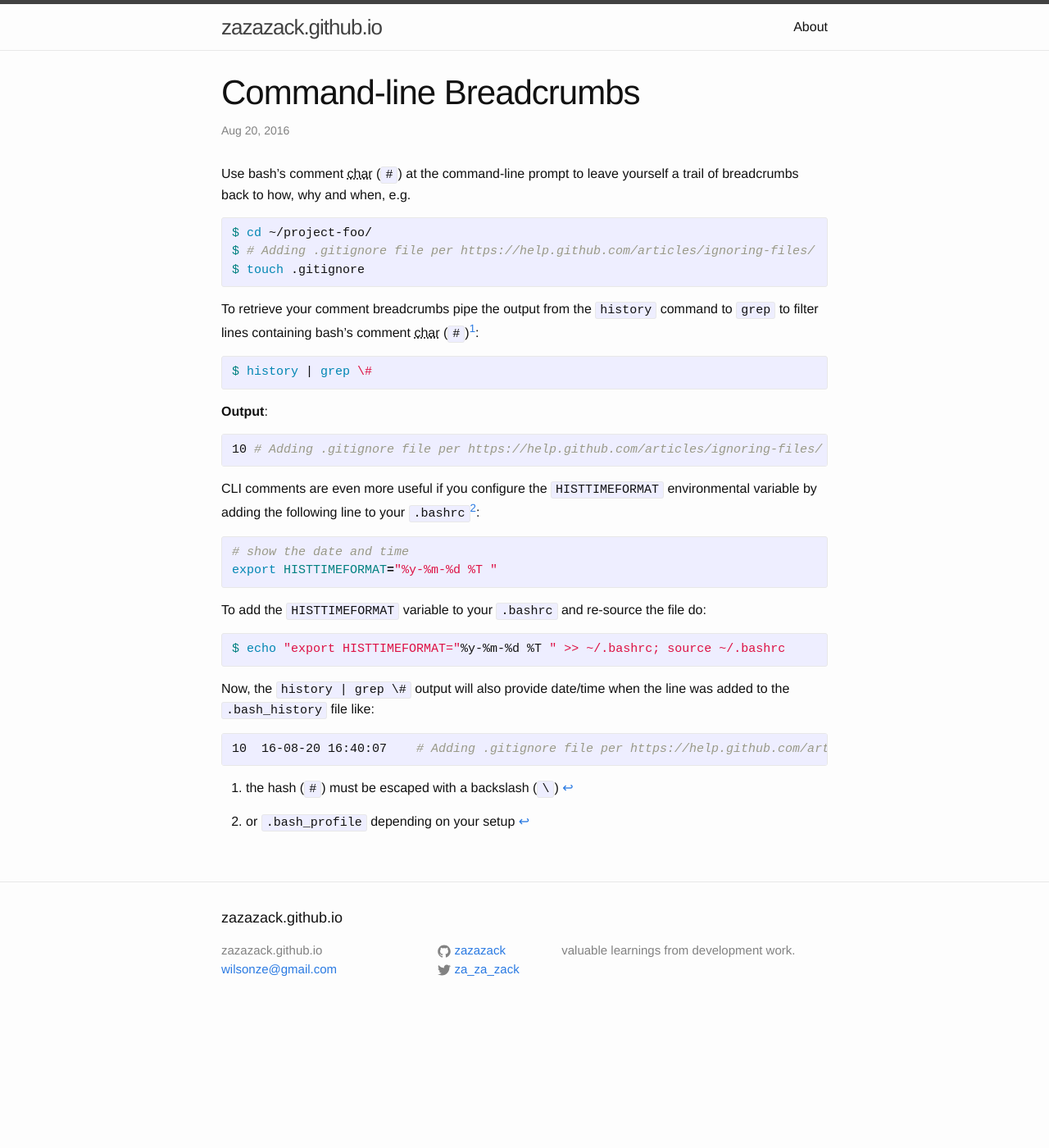
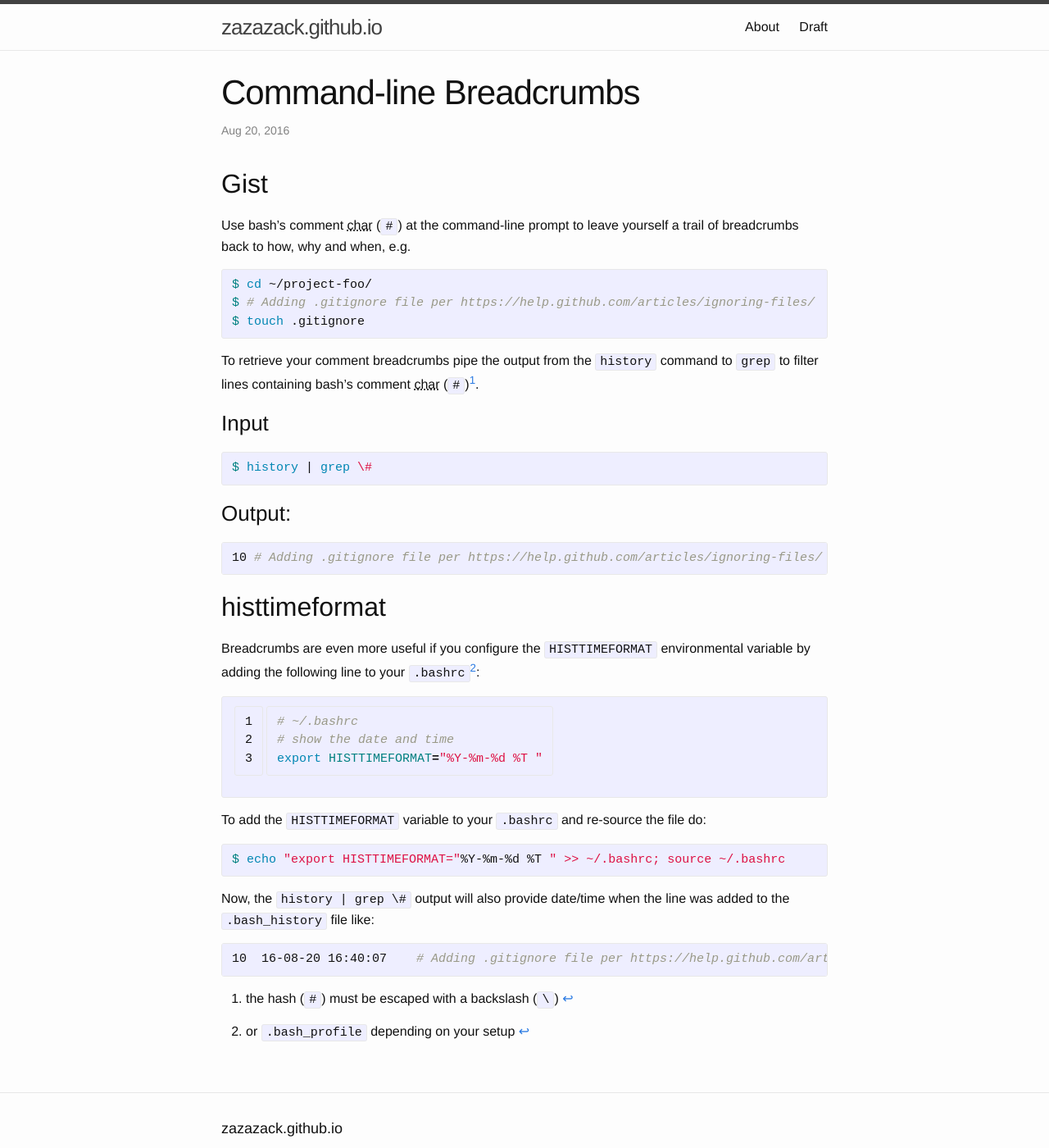
Before and after one commit to gitter-badger/zazazack.github.io, a Jekyll site: the page built from _posts/2016-08-20-command-line-breadcrumbs.markdown, in a window 1280 px wide and 1400 px high. Shown: the whole window at 82% size. Built offline with Jekyll 4.4.1, drawn with Linux system fonts in a browser that asks for light colours.

Commit message:
Added _drafts folder

```diff
--- a/_posts/2016-08-20-command-line-breadcrumbs.markdown
+++ b/_posts/2016-08-20-command-line-breadcrumbs.markdown
@@ -2,8 +2,20 @@
 layout: post
 title:  "Command-line Breadcrumbs"
 date:   2016-08-20 16:11:59 -0500
-categories: command-line, productivity
+categories:
+    - productivity
+    - organization
+tags:
+    - command-line
+    - cli
+    - dev
+    - terminal
+    - linux
+    - unix
+    - gtd
 ---
+
+## Gist
 
 Use bash's comment char (`#`) at the command-line prompt to leave yourself a trail of breadcrumbs back to how, why and when, e.g.
 
@@ -13,7 +25,9 @@ $ # Adding .gitignore file per https://help.github.com/articles/ignoring-files/
 $ touch .gitignore
 {% endhighlight %}
 
-To retrieve your comment breadcrumbs pipe the output from the `history` command to `grep` to filter lines containing bash's comment char (`#`)[^backslashEscapes]:
+To retrieve your comment breadcrumbs pipe the output from the `history` command to `grep` to filter lines containing bash's comment char (`#`)[^backslashEscapes].
+
+### Input
 
 {% highlight bash %}
 $ history | grep \#
@@ -23,23 +37,26 @@ $ history | grep \#
 
 *[char]: character
 
-**Output**:
+### Output:
 
 {% highlight bash %}
 10 # Adding .gitignore file per https://help.github.com/articles/ignoring-files/
 {% endhighlight %}
 
-CLI comments are even more useful if you configure the `HISTTIMEFORMAT` environmental variable by adding the following line to your `.bashrc`[^bash_profile]:
+## histtimeformat
 
-{% highlight bash %}
+Breadcrumbs are even more useful if you configure the `HISTTIMEFORMAT` environmental variable by adding the following line to your `.bashrc`[^bash_profile]:
+
+{% highlight bash linenos %}
+# ~/.bashrc
 # show the date and time
-export HISTTIMEFORMAT="%y-%m-%d %T "
+export HISTTIMEFORMAT="%Y-%m-%d %T "
 {% endhighlight %}
 
 To add the `HISTTIMEFORMAT` variable to your `.bashrc` and re-source the file do:
 
 {% highlight bash %}
-$ echo "export HISTTIMEFORMAT="%y-%m-%d %T " >> ~/.bashrc; source ~/.bashrc
+$ echo "export HISTTIMEFORMAT="%Y-%m-%d %T " >> ~/.bashrc; source ~/.bashrc
 {% endhighlight %}
 
 Now, the `history | grep \#` output will also provide date/time when the line was added to the `.bash_history` file like:
```
Also changed, not shown: draft.markdown (added, +7 -0 lines).
